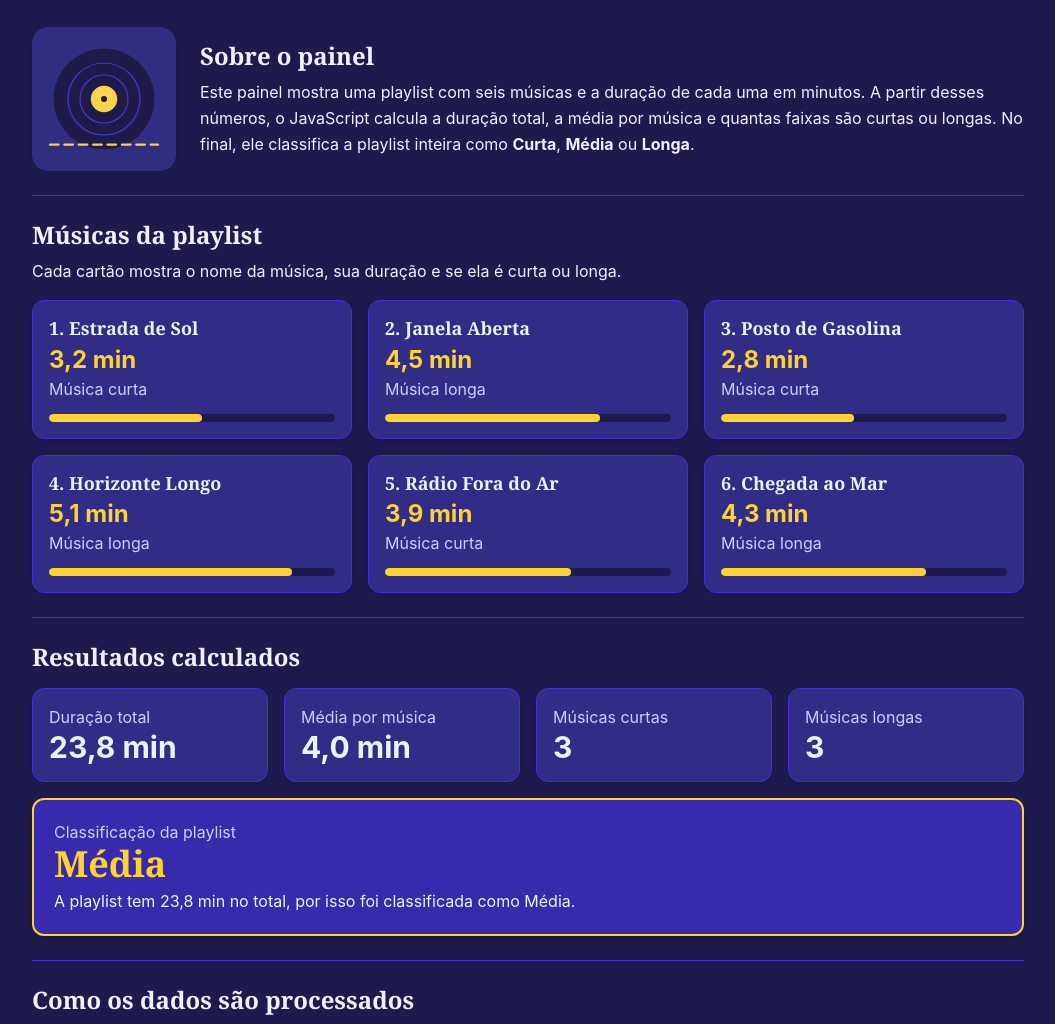
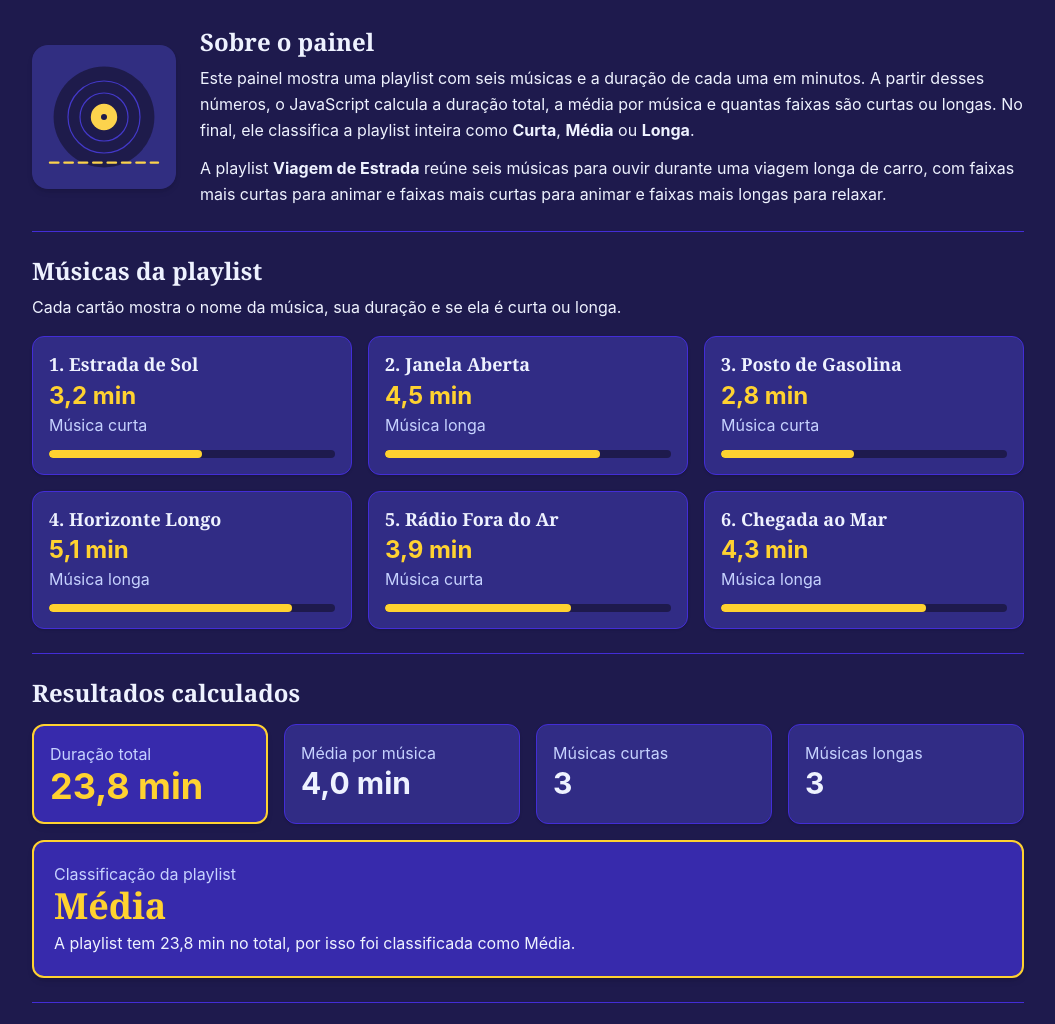
Before and after one commit to Matheus-main14/Sistema-de-contagem-de-playlist, a website: page src/index.html in a window 1280 px wide. Shown: the part 183-1207 px from the top of the page, without its empty margins (112-1167 px from the left). Drawn offline with Linux system fonts and the light colour scheme.

Commit message:
Melhora interface do painel de playlist

```diff
--- a/src/index.html
+++ b/src/index.html
@@ -48,6 +48,8 @@
             e quantas faixas são curtas ou longas. No final, ele classifica a playlist inteira
             como <strong>Curta</strong>, <strong>Média</strong> ou <strong>Longa</strong>.
           </p>
+
+          <p class="mt-3"> A playlist <strong>Viagem de Estrada</strong> reúne seis músicas para ouvir durante uma viagem longa de carro, com faixas mais curtas para animar e faixas mais curtas para animar e faixas mais longas para relaxar. </p>
         </div>
       </div>
     </section>
@@ -63,9 +65,9 @@
       <h2 class="mb-4 font-serif text-2xl font-bold leading-tight">Resultados calculados</h2>
 
       <div class="grid grid-cols-1 gap-4 sm:grid-cols-2 lg:grid-cols-4">
-        <article class="rounded-xl border border-indigo-700 bg-indigo-900 p-4 shadow-sm">
+        <article class="rounded-xl border-2 border-amber-300 bg-indigo-800 p-4 shadow-md">
           <h3 class="text-base text-indigo-200">Duração total</h3>
-          <p class="text-3xl font-bold" id="resultado-total">--</p>
+          <p class="text-4xl font-bold text-amber-300" id="resultado-total">--</p>
         </article>
         <article class="rounded-xl border border-indigo-700 bg-indigo-900 p-4 shadow-sm">
           <h3 class="text-base text-indigo-200">Média por música</h3>
```
Also changed, not shown: src/output.css, 1 other file.
